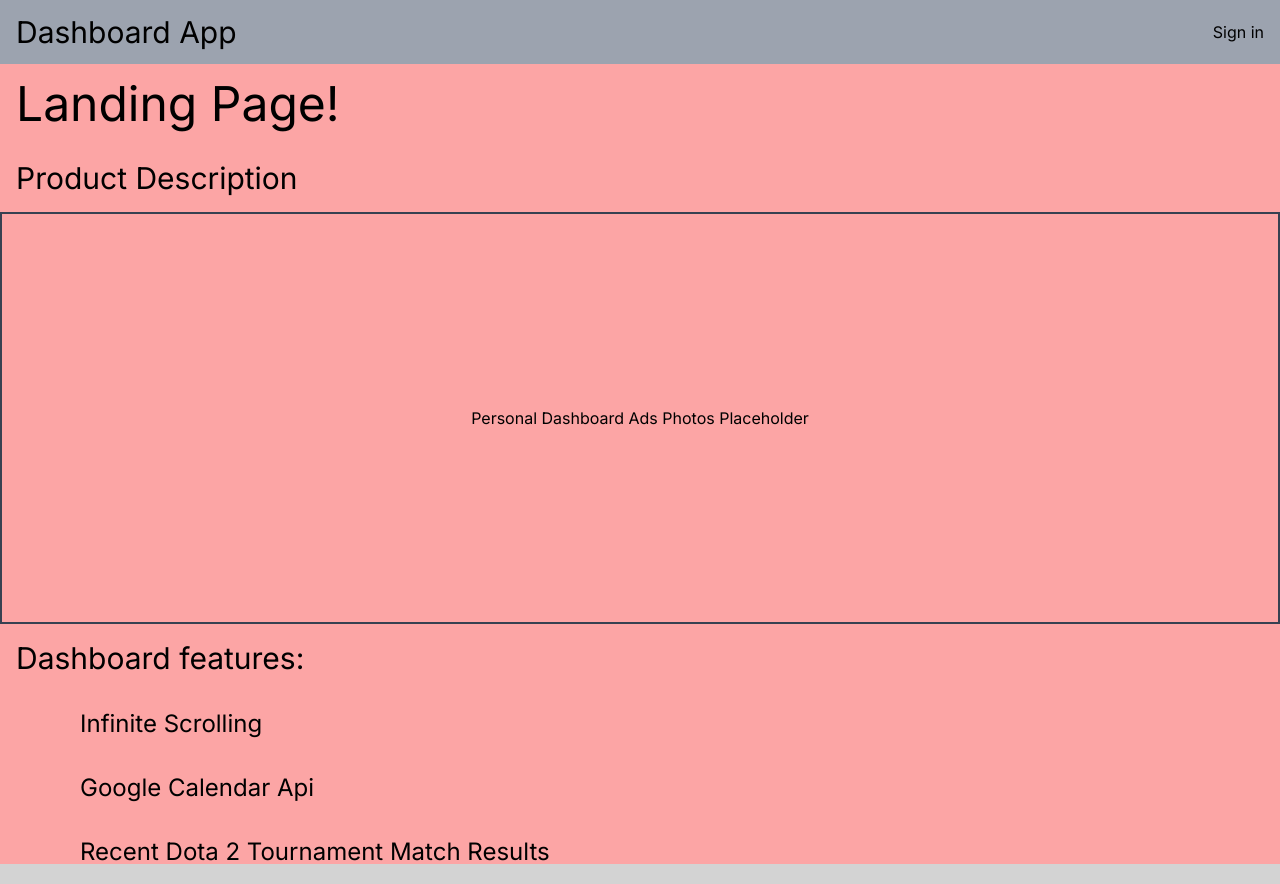
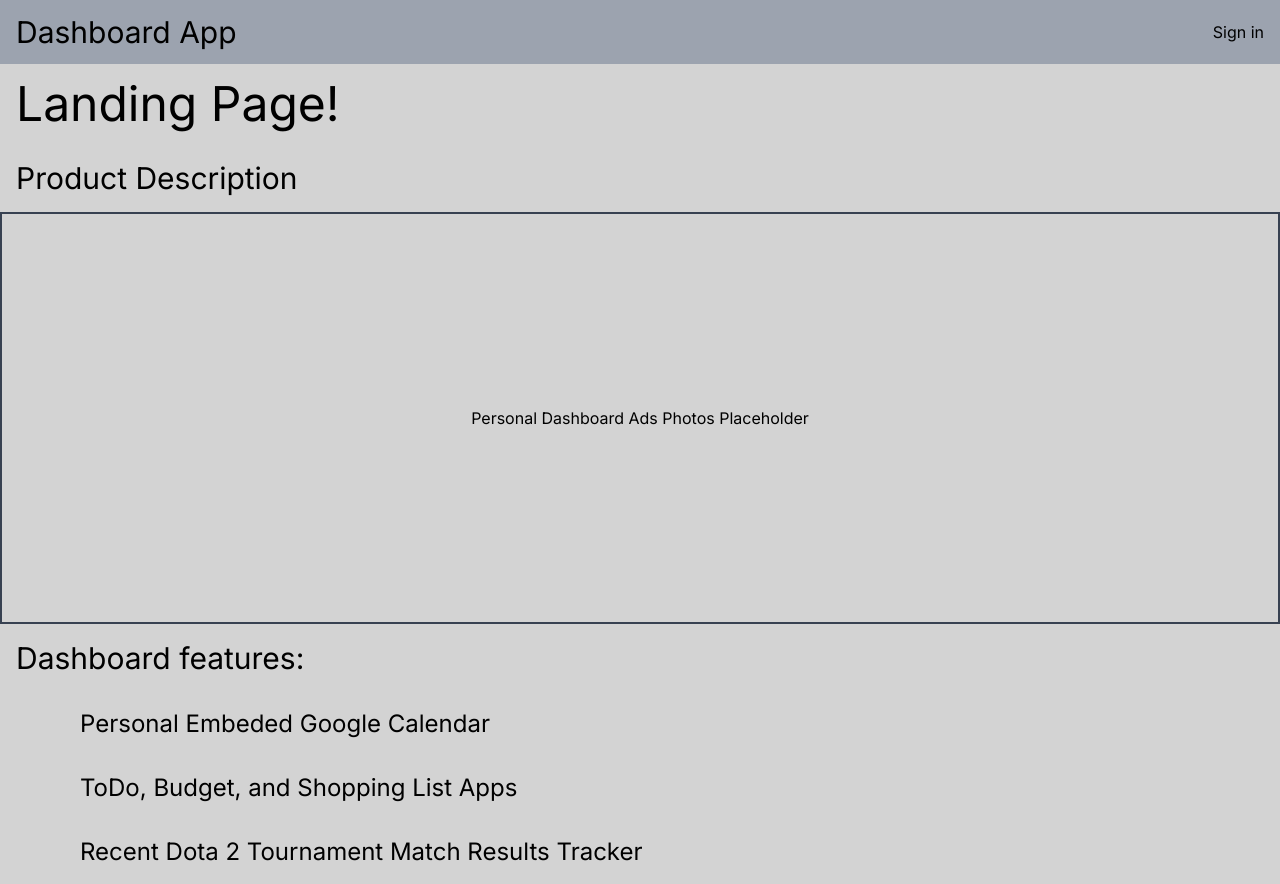
Before and after one commit to jramos5883/dashboard, a Next.js app in the folder dashboard-app/: page /landingPage in a window 1280 px wide. Built offline with nearby package versions, Linux system fonts and the light colour scheme; no server answers.

Commit message:
Touching up landing page to deploy, getting dashboard portfolio ready.

```diff
--- a/dashboard-app/app/landingPage/page.jsx
+++ b/dashboard-app/app/landingPage/page.jsx
@@ -1,6 +1,6 @@
 export default function LandingPage() {
   return (
-    <div className="homepage-container bg-red-300 h-screen">
+    <div className="homepage-container h-screen">
       <h1 className="text-5xl p-4">Landing Page!</h1>
       <p className="text-3xl p-4">Product Description</p>
       <div className="border-2 border-gray-700 flex justify-center justify-items-center items-center">
@@ -8,10 +8,12 @@ export default function LandingPage() {
       </div>
       <p className="text-3xl p-4">Dashboard features:</p>
       <ul>
-        <li className="text-2xl p-4 px-20">Infinite Scrolling</li>
-        <li className="text-2xl p-4 px-20">Google Calendar Api</li>
+        <li className="text-2xl p-4 px-20">Personal Embeded Google Calendar</li>
         <li className="text-2xl p-4 px-20">
-          Recent Dota 2 Tournament Match Results
+          ToDo, Budget, and Shopping List Apps
+        </li>
+        <li className="text-2xl p-4 px-20">
+          Recent Dota 2 Tournament Match Results Tracker
         </li>
       </ul>
     </div>
```
